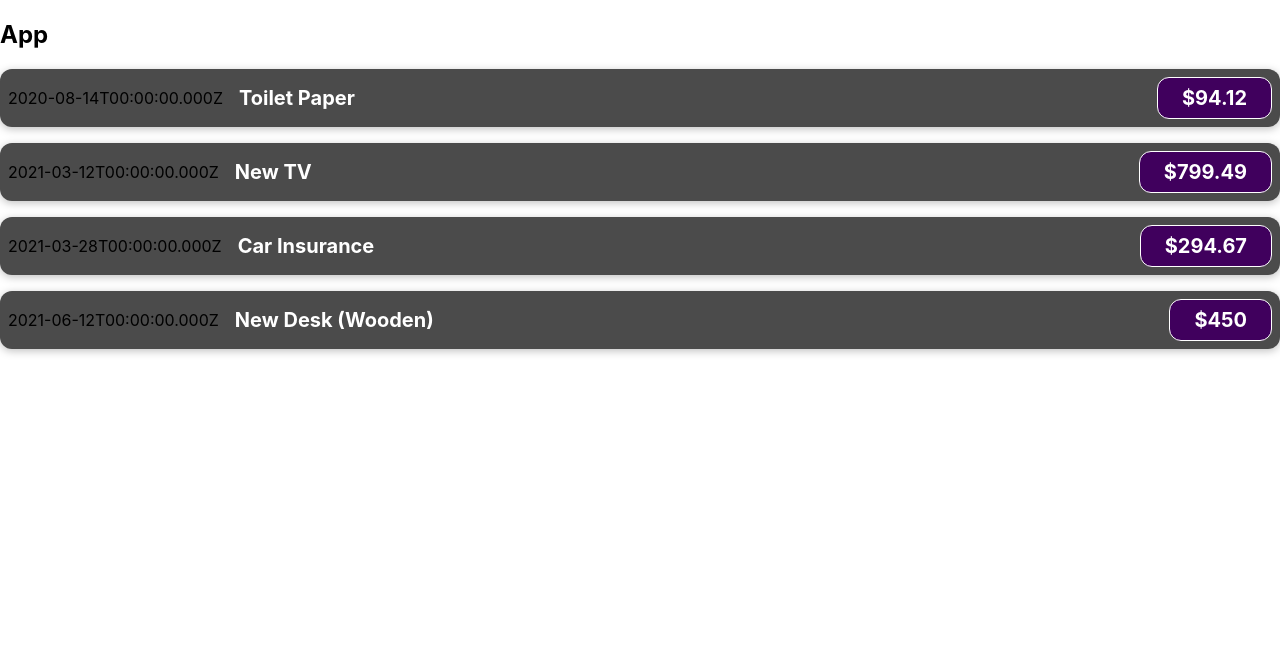
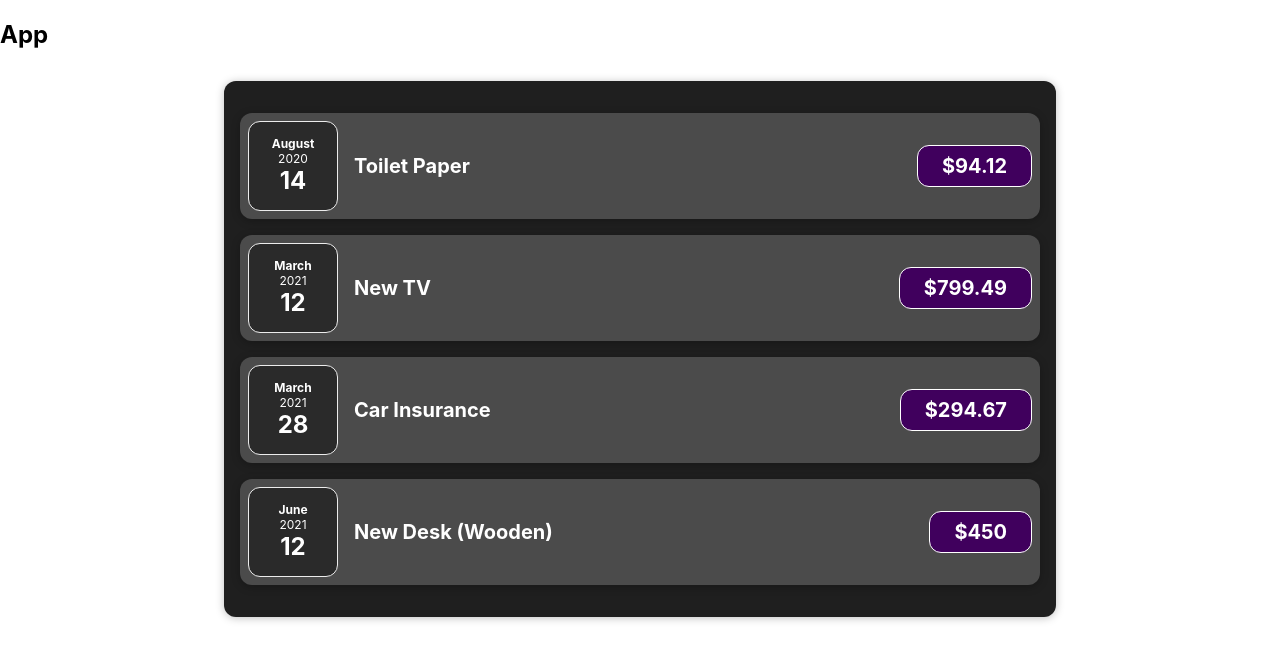
Before and after one commit to helder-barbosa/react-finance, a React (Create React App) app: page / in a window 1280 px wide. Shown: the top 660 px of the page. Built offline with nearby package versions, Linux system fonts and the light colour scheme.

Commit message:
#3  Splitting Components Into Multiple Components

```diff
--- a/public/index.html
+++ b/public/index.html
@@ -1,43 +1,16 @@
 <!DOCTYPE html>
 <html lang="en">
+
 <head>
   <meta charset="utf-8" />
   <link rel="icon" href="%PUBLIC_URL%/favicon.ico" />
   <meta name="viewport" content="width=device-width, initial-scale=1" />
   <meta name="theme-color" content="#000000" />
-    <meta
-      name="description"
-      content="Web site created using create-react-app"
-    />
-    <link rel="apple-touch-icon" href="%PUBLIC_URL%/logo192.png" />
-    <!--
-      manifest.json provides metadata used when your web app is installed on a
-      user's mobile device or desktop. See https://developers.google.com/web/fundamentals/web-app-manifest/
-    -->
-    <link rel="manifest" href="%PUBLIC_URL%/manifest.json" />
-    <!--
-      Notice the use of %PUBLIC_URL% in the tags above.
-      It will be replaced with the URL of the `public` folder during the build.
-      Only files inside the `public` folder can be referenced from the HTML.
-
-      Unlike "/favicon.ico" or "favicon.ico", "%PUBLIC_URL%/favicon.ico" will
-      work correctly both with client-side routing and a non-root public URL.
-      Learn how to configure a non-root public URL by running `npm run build`.
-    -->
   <title>React App</title>
 </head>
+
 <body>
-    <noscript>You need to enable JavaScript to run this app.</noscript>
   <div id="root"></div>
-    <!--
-      This HTML file is a template.
-      If you open it directly in the browser, you will see an empty page.
+</body>
 
-      You can add webfonts, meta tags, or analytics to this file.
-      The build step will place the bundled scripts into the <body> tag.
-
-      To begin the development, run `npm start` or `yarn start`.
-      To create a production bundle, use `npm run build` or `yarn build`.
-    -->
-  </body>
 </html>
--- a/src/App.js
+++ b/src/App.js
@@ -1,4 +1,4 @@
-import ExpenseItem from './components/ExpenseItem'
+import Expenses from './components/Expenses'
 
 function App() {
   const expenses = [
@@ -31,26 +31,7 @@ function App() {
   return (
     <div>
       <h2>App</h2>
-      <ExpenseItem
-        title={expenses[0].title}
-        amount={expenses[0].amount}
-        date={expenses[0].date}
-      />
-      <ExpenseItem
-        title={expenses[1].title}
-        amount={expenses[1].amount}
-        date={expenses[1].date}
-      />
-      <ExpenseItem
-        title={expenses[2].title}
-        amount={expenses[2].amount}
-        date={expenses[2].date}
-      />
-      <ExpenseItem
-        title={expenses[3].title}
-        amount={expenses[3].amount}
-        date={expenses[3].date}
-      />
+      <Expenses items={expenses} />
     </div>
   );
 }
--- /dev/null
+++ b/src/components/ExpenseDate.css
@@ -0,0 +1,26 @@
+.expense-date {
+  display: flex;
+  flex-direction: column;
+  width: 5.5rem;
+  height: 5.5rem;
+  border: 1px solid #ececec;
+  background-color: #2a2a2a;
+  color: white;
+  border-radius: 12px;
+  align-items: center;
+  justify-content: center;
+}
+
+.expense-date__month {
+  font-size: 0.75rem;
+  font-weight: bold;
+}
+
+.expense-date__year {
+  font-size: 0.75rem;
+}
+
+.expense-date__day {
+  font-size: 1.5rem;
+  font-weight: bold;
+}
--- /dev/null
+++ b/src/components/ExpenseDate.js
@@ -0,0 +1,16 @@
+import './ExpenseDate.css'
+
+const ExpenseDate = (props) => {
+  const month = props.date.toLocaleString('en-US', { month: 'long' })
+  const day = props.date.toLocaleString('en-US', { day: '2-digit' })
+  const year = props.date.getFullYear()
+  return (
+    <div className="expense-date">
+      <div className="expense-date__month">{month}</div>
+      <div className="expense-date__year">{year}</div>
+      <div className="expense-date__day">{day}</div>
+    </div>
+  )
+}
+
+export default ExpenseDate
--- a/src/components/ExpenseItem.js
+++ b/src/components/ExpenseItem.js
@@ -1,10 +1,11 @@
 import './ExpenseItem.css'
+import ExpenseDate from './ExpenseDate'
 
 const ExpenseItem = (props) => {
 
   return (
     <div className="expense-item">
-      <div>{props.date.toISOString()}</div>
+      <ExpenseDate date={props.date} />
       <div className="expense-item__description">
         <h2>{props.title}</h2>
         <div className="expense-item__price">${props.amount}</div>
--- /dev/null
+++ b/src/components/Expenses.css
@@ -0,0 +1,9 @@
+.expenses {
+  padding: 1rem;
+  background-color: rgb(31, 31, 31);
+  margin: 2rem auto;
+  width: 50rem;
+  max-width: 95%;
+  border-radius: 12px;
+  box-shadow: 0 1px 8px rgba(0, 0, 0, 0.25);
+}
--- /dev/null
+++ b/src/components/Expenses.js
@@ -0,0 +1,31 @@
+import './Expenses.css';
+import ExpenseItem from './ExpenseItem'
+
+const Expenses = (props) => {
+  return (
+    <div className="expenses">
+      <ExpenseItem
+        title={props.items[0].title}
+        amount={props.items[0].amount}
+        date={props.items[0].date}
+      />
+      <ExpenseItem
+        title={props.items[1].title}
+        amount={props.items[1].amount}
+        date={props.items[1].date}
+      />
+      <ExpenseItem
+        title={props.items[2].title}
+        amount={props.items[2].amount}
+        date={props.items[2].date}
+      />
+      <ExpenseItem
+        title={props.items[3].title}
+        amount={props.items[3].amount}
+        date={props.items[3].date}
+      />
+    </div>
+  )
+}
+
+export default Expenses
```
Also changed, not shown: public/logo192.png (deleted), public/logo512.png (deleted), public/manifest.json (deleted), public/robots.txt (deleted). Lines whose indentation alone changed are shown as unchanged.
